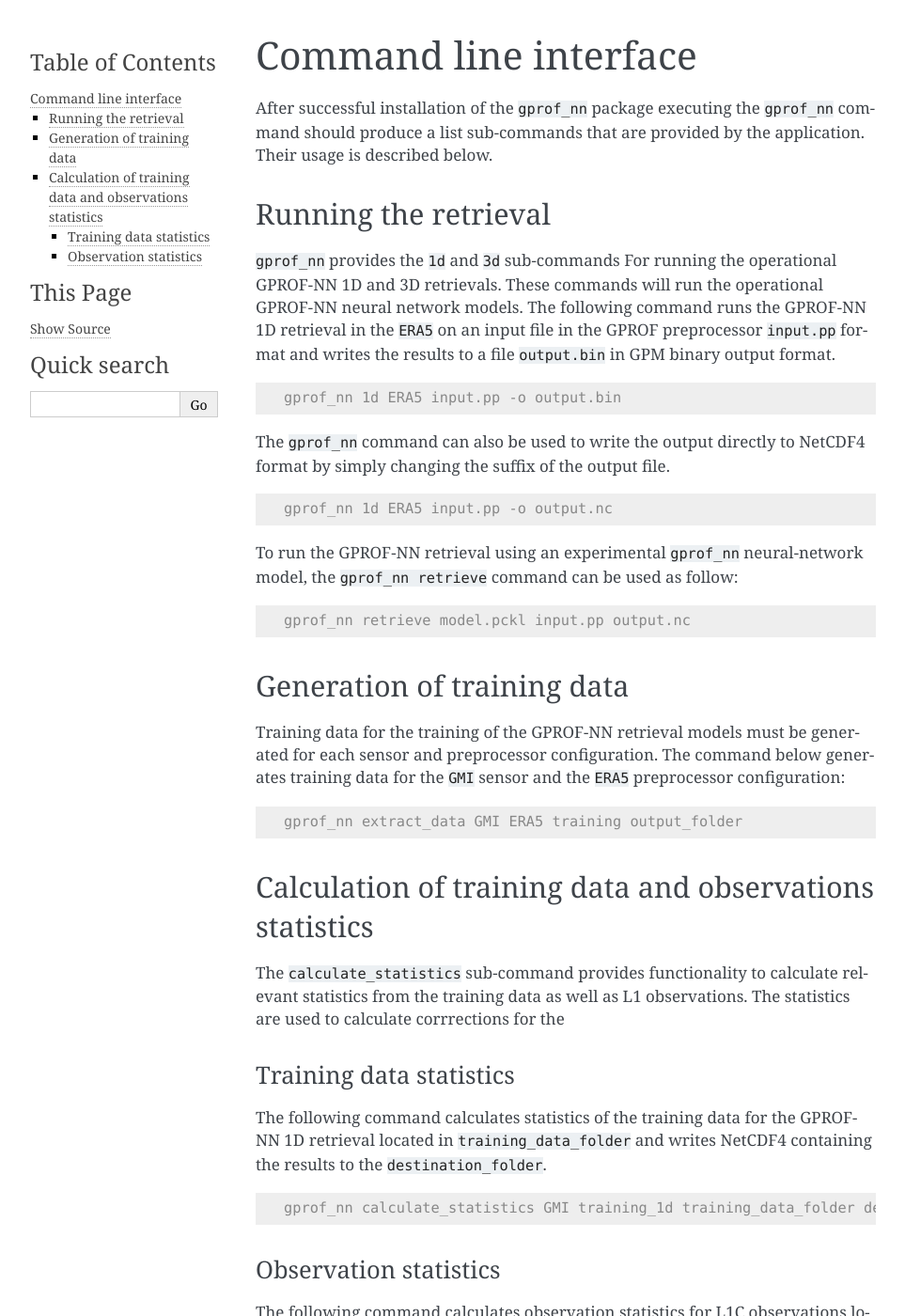
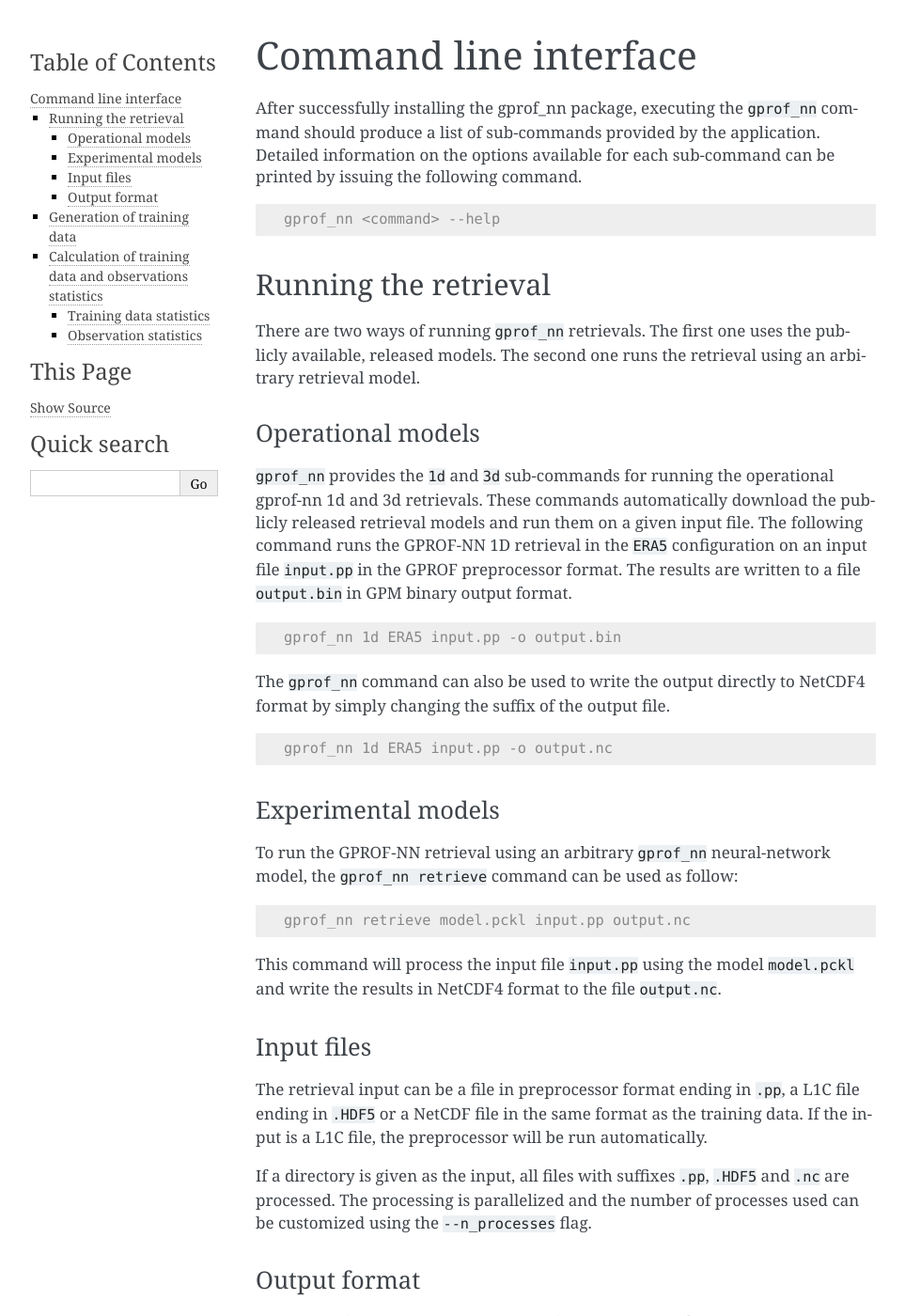
Before and after one commit to simonpf/gprof_nn, a Sphinx documentation site: the page built from doc/source/cli.rst, in a window 1280 px wide and 1400 px high. Shown: the whole window at 94% size, without its empty margins (148-1111 px from the left). Built offline with Sphinx 7.4.7, drawn with Linux system fonts in a browser that asks for light colours; some of the changed text lies outside the part shown.

Commit message:
Extended documentation of retrieve command.

```diff
--- a/doc/source/cli.rst
+++ b/doc/source/cli.rst
@@ -1,14 +1,32 @@
 Command line interface
 ======================
 
-After successful installation of the ``gprof_nn`` package executing the ``gprof_nn`` command should produce a list sub-commands that are provided by the application. Their usage is described below.
+After successfully installing the gprof_nn package, executing the ``gprof_nn``
+command should produce a list of sub-commands provided by the application.
+Detailed information on the options available for each sub-command can be
+printed by issuing the following command.
+
+.. code-block:: console
+
+   gprof_nn <command> --help
+
 
 Running the retrieval
 ---------------------
 
-``gprof_nn`` provides the ``1d`` and ``3d`` sub-commands For running the operational GPROF-NN 1D and 3D retrievals.
-These commands will run the operational GPROF-NN neural network models.
-The following command runs the GPROF-NN 1D retrieval in the ``ERA5``  on an input file in the GPROF preprocessor ``input.pp`` format and writes the results to a file ``output.bin`` in GPM binary output format.
+There are two ways of running ``gprof_nn`` retrievals. The first one uses the
+publicly available, released models. The second one runs the retrieval using an
+arbitrary retrieval model.
+
+Operational models
+^^^^^^^^^^^^^^^^^^
+
+``gprof_nn`` provides the ``1d`` and ``3d`` sub-commands for running the
+operational gprof-nn 1d and 3d retrievals. These commands automatically download
+the publicly released retrieval models and run them on a given input file. The
+following command runs the GPROF-NN 1D retrieval in the ``ERA5`` configuration
+on an input file ``input.pp`` in the GPROF preprocessor format. The results
+are written to a file ``output.bin`` in GPM binary output format.
 
 .. code-block:: console
 
@@ -21,11 +39,46 @@ The ``gprof_nn`` command can also be used to write the output directly to NetCDF
 
    gprof_nn 1d ERA5 input.pp -o output.nc
 
-To run the GPROF-NN retrieval using an experimental ``gprof_nn`` neural-network model, the ``gprof_nn retrieve`` command can be used as follow:
+
+Experimental models
+^^^^^^^^^^^^^^^^^^^
+
+To run the GPROF-NN retrieval using an arbitrary ``gprof_nn`` neural-network
+model, the ``gprof_nn retrieve`` command can be used as follow:
 
 .. code-block:: console
 
    gprof_nn retrieve model.pckl input.pp output.nc
+
+This command will process the input file ``input.pp`` using the model
+``model.pckl`` and write the results in NetCDF4 format to the file
+``output.nc``.
+
+Input files
+^^^^^^^^^^^
+
+The retrieval input can be a file in preprocessor format ending in ``.pp``,
+a L1C file ending in ``.HDF5`` or a NetCDF file in the same format as the
+training data. If the input is a L1C file, the preprocessor will be run
+automatically.
+
+If a directory is given as the input, all files with suffixes ``.pp``, ``.HDF5``
+and ``.nc`` are processed. The processing is parallelized and the number
+of processes used can be customized using the ``--n_processes`` flag.
+
+
+Output format
+^^^^^^^^^^^^^
+
+The output format can be set explicitly for all processed files
+by setting  the ``--format`` flag to ``GPROF_BINARY`` or ``NETCDF``.
+Otherwise the output format will be inferred from the name of the
+output file. If the output file ends in ``.bin`` the binary
+GPROF format will be used. Otherwise the outputs will be stored
+in NetCDF4 format. If no explicit output filename is give, the
+output will be in GPROF binary format only if the input file
+is a preprocessor file.
+
 
 Generation of training data
 ---------------------------
```
